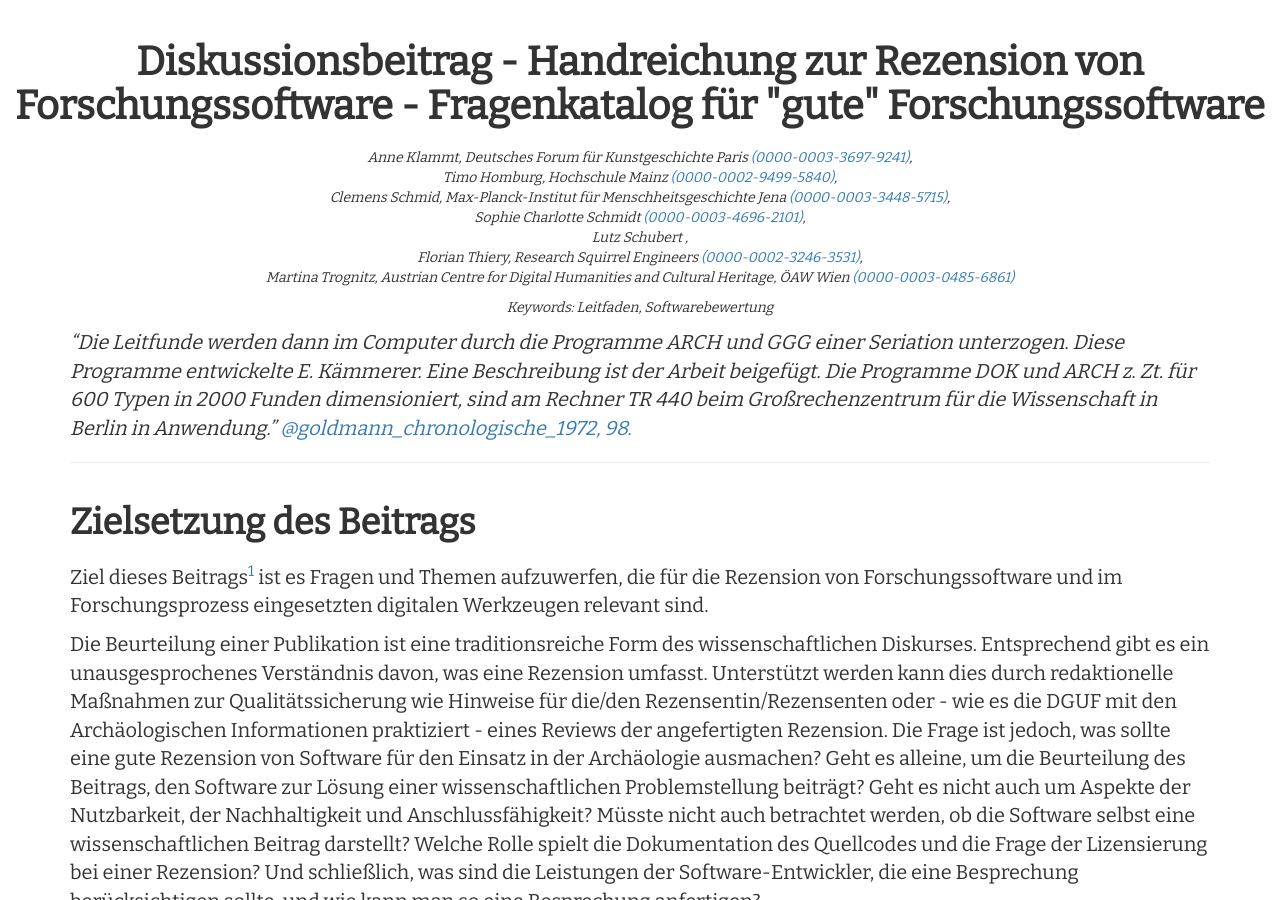
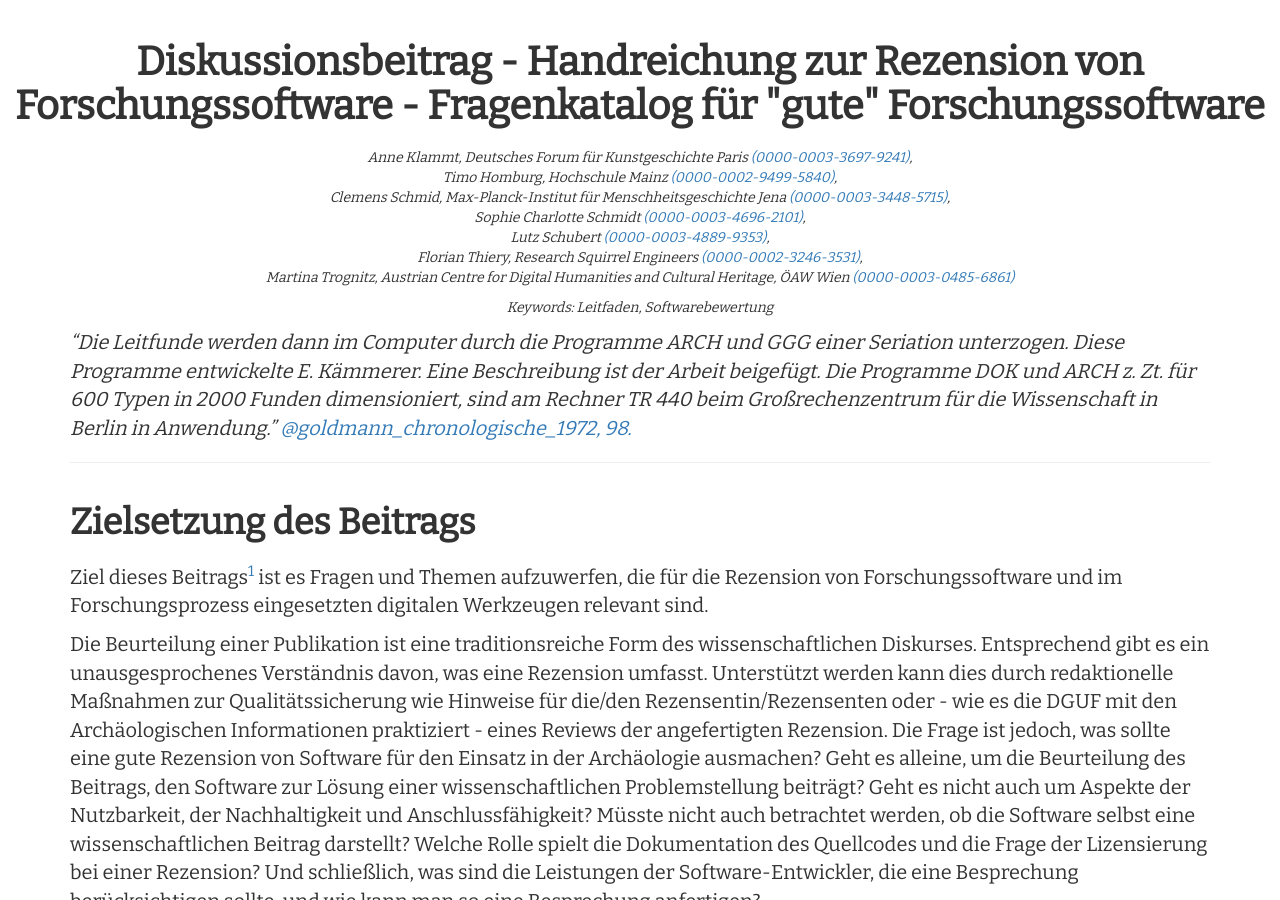
Before and after one commit to Research-Squirrel-Engineers/Impuls_SoftwareRezensionen_DGUF, a Jekyll site: the page built from Draft.md, in a window 1280 px wide and 900 px high. Built offline with Jekyll 4.4.1, drawn with Linux system fonts in a browser that asks for light colours; nearby versions of some CDN libraries.

Commit message:
Update Draft.md

```diff
--- a/Draft.md
+++ b/Draft.md
@@ -23,7 +23,7 @@ author:
   -
     name: Lutz Schubert
     affiliation:
-    orcid:
+    orcid: 0000-0003-4889-9353
   -
     name: Florian Thiery
     affiliation: Research Squirrel Engineers
```
